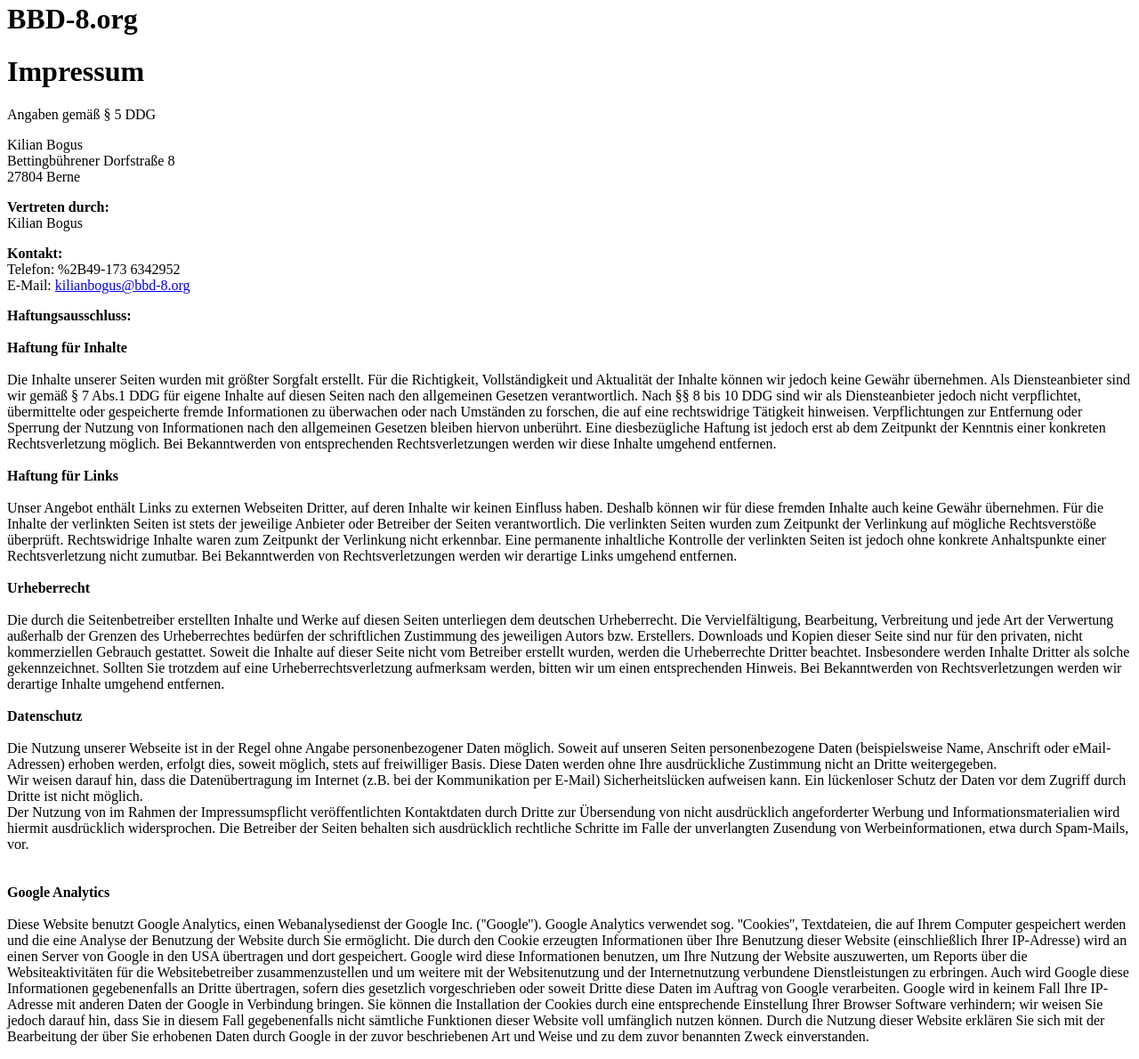
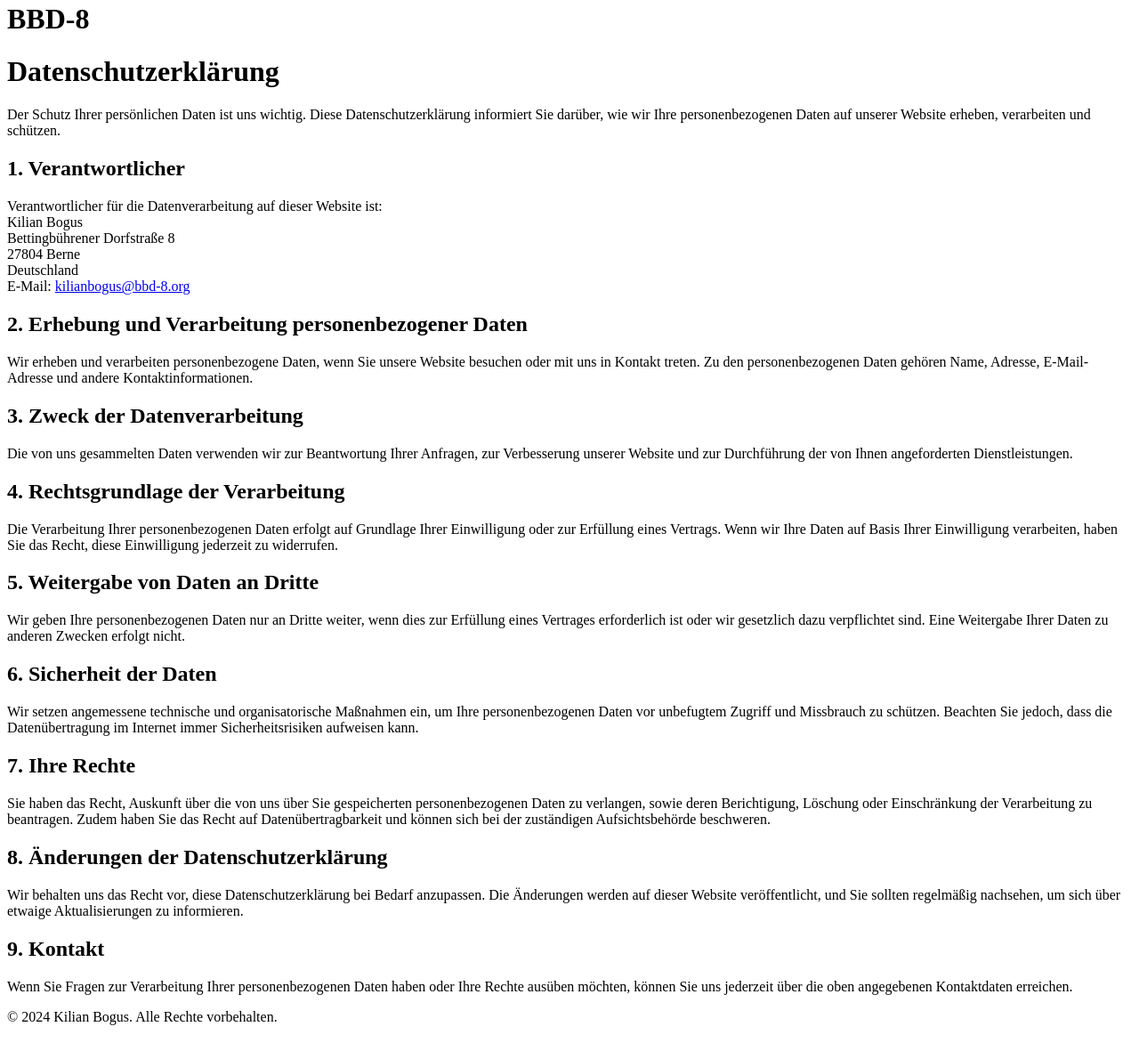
Before and after one commit to TermsofService-bbd-8/TermsofService, a plain HTML site: page index.html in a window 1280 px wide. Shown: the part 18-1208 px from the top of the page at 89% size. After the commit the page ends 1186 px from the top, so only its background shows below. Drawn offline with Linux system fonts and the light colour scheme.

Commit message:
Update index.html

```diff
--- a/index.html
+++ b/index.html
@@ -2,30 +2,44 @@
 <html lang="de">
 <head>
     <meta charset="UTF-8">
-    <meta http-equiv="X-UA-Compatible" content="IE=edge">
     <meta name="viewport" content="width=device-width, initial-scale=1.0">
-    <title>Impressum - bbd-8.org</title>
+    <title>Privacy - bbd-8.org</title>
 </head>
 <body>
     <header>
-        <h1>BBD-8.org</h1>
+        <h1>BBD-8</h1>
     </header>
-    <div class='impressum'><h1>Impressum</h1><p>Angaben gemäß § 5 DDG</p><p>Kilian Bogus <br>
-        Bettingbührener Dorfstraße 8<br>
-        27804 Berne <br>
-        </p><p> <strong>Vertreten durch: </strong><br>
-        Kilian Bogus<br>
-        </p><p><strong>Kontakt:</strong> <br>
-        Telefon: %2B49-173 6342952<br>
-        E-Mail: <a href='mailto:kilianbogus@bbd-8.org'>kilianbogus@bbd-8.org</a></br></p><p><strong>Haftungsausschluss: </strong><br><br><strong>Haftung für Inhalte</strong><br><br>
-        Die Inhalte unserer Seiten wurden mit größter Sorgfalt erstellt. Für die Richtigkeit, Vollständigkeit und Aktualität der Inhalte können wir jedoch keine Gewähr übernehmen. Als Diensteanbieter sind wir gemäß § 7 Abs.1 DDG für eigene Inhalte auf diesen Seiten nach den allgemeinen Gesetzen verantwortlich. Nach §§ 8 bis 10 DDG sind wir als Diensteanbieter jedoch nicht verpflichtet, übermittelte oder gespeicherte fremde Informationen zu überwachen oder nach Umständen zu forschen, die auf eine rechtswidrige Tätigkeit hinweisen. Verpflichtungen zur Entfernung oder Sperrung der Nutzung von Informationen nach den allgemeinen Gesetzen bleiben hiervon unberührt. Eine diesbezügliche Haftung ist jedoch erst ab dem Zeitpunkt der Kenntnis einer konkreten Rechtsverletzung möglich. Bei Bekanntwerden von entsprechenden Rechtsverletzungen werden wir diese Inhalte umgehend entfernen.<br><br><strong>Haftung für Links</strong><br><br>
-        Unser Angebot enthält Links zu externen Webseiten Dritter, auf deren Inhalte wir keinen Einfluss haben. Deshalb können wir für diese fremden Inhalte auch keine Gewähr übernehmen. Für die Inhalte der verlinkten Seiten ist stets der jeweilige Anbieter oder Betreiber der Seiten verantwortlich. Die verlinkten Seiten wurden zum Zeitpunkt der Verlinkung auf mögliche Rechtsverstöße überprüft. Rechtswidrige Inhalte waren zum Zeitpunkt der Verlinkung nicht erkennbar. Eine permanente inhaltliche Kontrolle der verlinkten Seiten ist jedoch ohne konkrete Anhaltspunkte einer Rechtsverletzung nicht zumutbar. Bei Bekanntwerden von Rechtsverletzungen werden wir derartige Links umgehend entfernen.<br><br><strong>Urheberrecht</strong><br><br>
-        Die durch die Seitenbetreiber erstellten Inhalte und Werke auf diesen Seiten unterliegen dem deutschen Urheberrecht. Die Vervielfältigung, Bearbeitung, Verbreitung und jede Art der Verwertung außerhalb der Grenzen des Urheberrechtes bedürfen der schriftlichen Zustimmung des jeweiligen Autors bzw. Erstellers. Downloads und Kopien dieser Seite sind nur für den privaten, nicht kommerziellen Gebrauch gestattet. Soweit die Inhalte auf dieser Seite nicht vom Betreiber erstellt wurden, werden die Urheberrechte Dritter beachtet. Insbesondere werden Inhalte Dritter als solche gekennzeichnet. Sollten Sie trotzdem auf eine Urheberrechtsverletzung aufmerksam werden, bitten wir um einen entsprechenden Hinweis. Bei Bekanntwerden von Rechtsverletzungen werden wir derartige Inhalte umgehend entfernen.<br><br><strong>Datenschutz</strong><br><br>
-        Die Nutzung unserer Webseite ist in der Regel ohne Angabe personenbezogener Daten möglich. Soweit auf unseren Seiten personenbezogene Daten (beispielsweise Name, Anschrift oder eMail-Adressen) erhoben werden, erfolgt dies, soweit möglich, stets auf freiwilliger Basis. Diese Daten werden ohne Ihre ausdrückliche Zustimmung nicht an Dritte weitergegeben. <br>
-        Wir weisen darauf hin, dass die Datenübertragung im Internet (z.B. bei der Kommunikation per E-Mail) Sicherheitslücken aufweisen kann. Ein lückenloser Schutz der Daten vor dem Zugriff durch Dritte ist nicht möglich. <br>
-        Der Nutzung von im Rahmen der Impressumspflicht veröffentlichten Kontaktdaten durch Dritte zur Übersendung von nicht ausdrücklich angeforderter Werbung und Informationsmaterialien wird hiermit ausdrücklich widersprochen. Die Betreiber der Seiten behalten sich ausdrücklich rechtliche Schritte im Falle der unverlangten Zusendung von Werbeinformationen, etwa durch Spam-Mails, vor.<br>
-        <br><br><strong>Google Analytics</strong><br><br>
-        Diese Website benutzt Google Analytics, einen Webanalysedienst der Google Inc. (''Google''). Google Analytics verwendet sog. ''Cookies'', Textdateien, die auf Ihrem Computer gespeichert werden und die eine Analyse der Benutzung der Website durch Sie ermöglicht. Die durch den Cookie erzeugten Informationen über Ihre Benutzung dieser Website (einschließlich Ihrer IP-Adresse) wird an einen Server von Google in den USA übertragen und dort gespeichert. Google wird diese Informationen benutzen, um Ihre Nutzung der Website auszuwerten, um Reports über die Websiteaktivitäten für die Websitebetreiber zusammenzustellen und um weitere mit der Websitenutzung und der Internetnutzung verbundene Dienstleistungen zu erbringen. Auch wird Google diese Informationen gegebenenfalls an Dritte übertragen, sofern dies gesetzlich vorgeschrieben oder soweit Dritte diese Daten im Auftrag von Google verarbeiten. Google wird in keinem Fall Ihre IP-Adresse mit anderen Daten der Google in Verbindung bringen. Sie können die Installation der Cookies durch eine entsprechende Einstellung Ihrer Browser Software verhindern; wir weisen Sie jedoch darauf hin, dass Sie in diesem Fall gegebenenfalls nicht sämtliche Funktionen dieser Website voll umfänglich nutzen können. Durch die Nutzung dieser Website erklären Sie sich mit der Bearbeitung der über Sie erhobenen Daten durch Google in der zuvor beschriebenen Art und Weise und zu dem zuvor benannten Zweck einverstanden.</p>
-         </div>
+
+    <main>
+        <h1>Datenschutzerklärung</h1>
+        <p>Der Schutz Ihrer persönlichen Daten ist uns wichtig. Diese Datenschutzerklärung informiert Sie darüber, wie wir Ihre personenbezogenen Daten auf unserer Website erheben, verarbeiten und schützen.</p>
+        <h2>1. Verantwortlicher</h2>
+        <p>Verantwortlicher für die Datenverarbeitung auf dieser Website ist:<br>
+           Kilian Bogus<br>
+           Bettingbührener Dorfstraße 8<br>
+           27804 Berne<br>
+           Deutschland<br>
+           E-Mail: <a href="mailto:kilianbogus@bbd-8.org">kilianbogus@bbd-8.org</a>
+        </p>
+        <h2>2. Erhebung und Verarbeitung personenbezogener Daten</h2>
+        <p>Wir erheben und verarbeiten personenbezogene Daten, wenn Sie unsere Website besuchen oder mit uns in Kontakt treten. Zu den personenbezogenen Daten gehören Name, Adresse, E-Mail-Adresse und andere Kontaktinformationen.</p>
+        <h2>3. Zweck der Datenverarbeitung</h2>
+        <p>Die von uns gesammelten Daten verwenden wir zur Beantwortung Ihrer Anfragen, zur Verbesserung unserer Website und zur Durchführung der von Ihnen angeforderten Dienstleistungen.</p>
+        <h2>4. Rechtsgrundlage der Verarbeitung</h2>
+        <p>Die Verarbeitung Ihrer personenbezogenen Daten erfolgt auf Grundlage Ihrer Einwilligung oder zur Erfüllung eines Vertrags. Wenn wir Ihre Daten auf Basis Ihrer Einwilligung verarbeiten, haben Sie das Recht, diese Einwilligung jederzeit zu widerrufen.</p>
+        <h2>5. Weitergabe von Daten an Dritte</h2>
+        <p>Wir geben Ihre personenbezogenen Daten nur an Dritte weiter, wenn dies zur Erfüllung eines Vertrages erforderlich ist oder wir gesetzlich dazu verpflichtet sind. Eine Weitergabe Ihrer Daten zu anderen Zwecken erfolgt nicht.</p>
+        <h2>6. Sicherheit der Daten</h2>
+        <p>Wir setzen angemessene technische und organisatorische Maßnahmen ein, um Ihre personenbezogenen Daten vor unbefugtem Zugriff und Missbrauch zu schützen. Beachten Sie jedoch, dass die Datenübertragung im Internet immer Sicherheitsrisiken aufweisen kann.</p>
+        <h2>7. Ihre Rechte</h2>
+        <p>Sie haben das Recht, Auskunft über die von uns über Sie gespeicherten personenbezogenen Daten zu verlangen, sowie deren Berichtigung, Löschung oder Einschränkung der Verarbeitung zu beantragen. Zudem haben Sie das Recht auf Datenübertragbarkeit und können sich bei der zuständigen Aufsichtsbehörde beschweren.</p>
+        <h2>8. Änderungen der Datenschutzerklärung</h2>
+        <p>Wir behalten uns das Recht vor, diese Datenschutzerklärung bei Bedarf anzupassen. Die Änderungen werden auf dieser Website veröffentlicht, und Sie sollten regelmäßig nachsehen, um sich über etwaige Aktualisierungen zu informieren.</p>
+        <h2>9. Kontakt</h2>
+        <p>Wenn Sie Fragen zur Verarbeitung Ihrer personenbezogenen Daten haben oder Ihre Rechte ausüben möchten, können Sie uns jederzeit über die oben angegebenen Kontaktdaten erreichen.</p>
+    </main>
+    <footer>
+        <p>&copy; 2024 Kilian Bogus. Alle Rechte vorbehalten.</p>
+    </footer>
 </body>
 </html>
```
